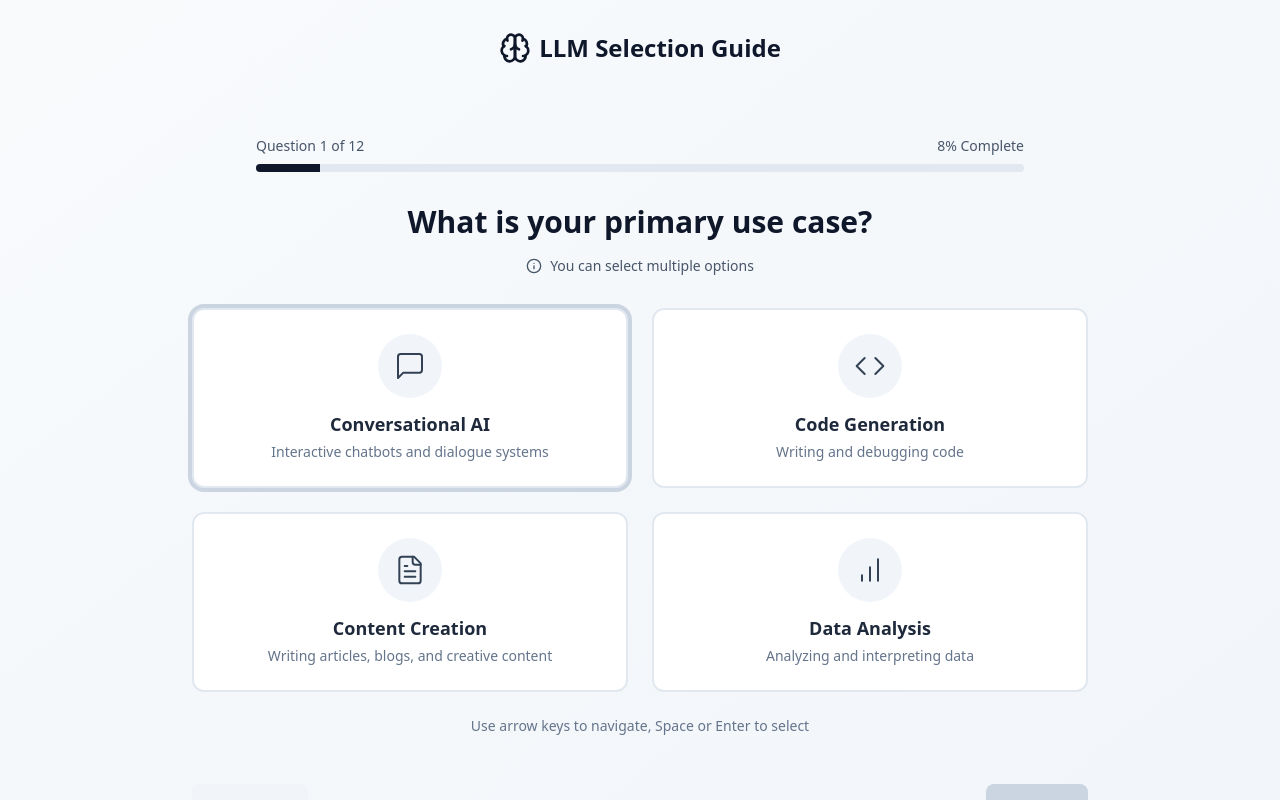
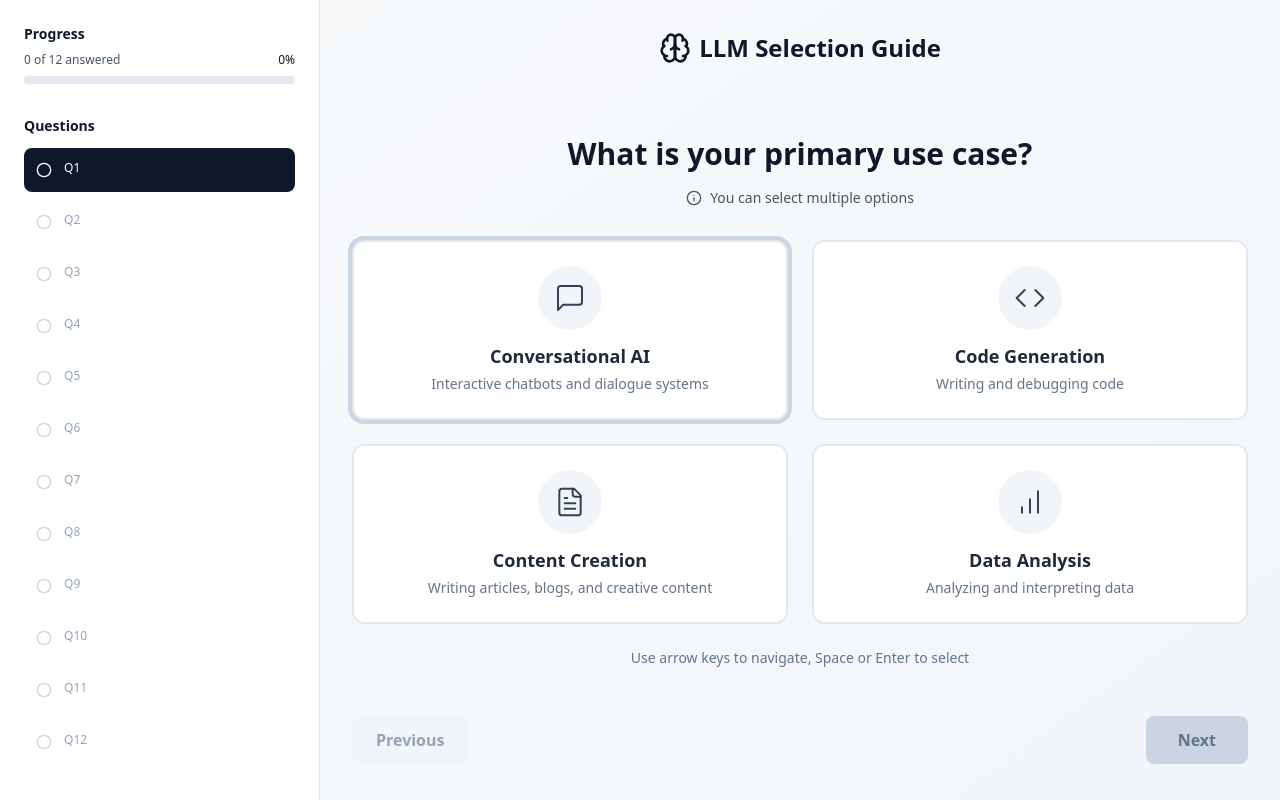
Before and after one commit to LuD1161/llm-practicioner-guide, a React (Vite) app: page / in a window 1280 px wide. Both pictures are taken after a click on the button "Get Started". Shown: the top 800 px of the page. Built offline with nearby package versions, Linux system fonts and the light colour scheme.

Commit message:
Updated App.tsx

```diff
--- a/src/App.tsx
+++ b/src/App.tsx
@@ -2,6 +2,7 @@ import { useState, useEffect } from 'react';
 import { Brain } from 'lucide-react';
 import QuizQuestion from './components/QuizQuestion';
 import ProgressBar from './components/ProgressBar';
+import QuizSidebar from './components/QuizSidebar';
 import Results from './components/Results';
 import quizData from './data/quiz-data.json';
 import { QuizData, UserAnswers } from './types/quiz';
@@ -115,16 +116,22 @@ function App() {
   }
 
   return (
-    <div className="min-h-screen bg-gradient-to-br from-slate-50 to-slate-100 py-8 px-4">
-      <div className="max-w-6xl mx-auto">
+    <div className="min-h-screen bg-gradient-to-br from-slate-50 to-slate-100 flex">
+      <QuizSidebar
+        questions={data.questions}
+        currentQuestionIndex={currentQuestionIndex}
+        userAnswers={userAnswers}
+        onQuestionClick={setCurrentQuestionIndex}
+      />
+
+      <div className="flex-1 py-8 px-4 overflow-y-auto">
+        <div className="max-w-4xl mx-auto">
           <div className="text-center mb-12">
             <div className="inline-flex items-center gap-2 mb-6">
               <Brain className="text-slate-900" size={32} />
               <h1 className="text-2xl font-bold text-slate-900">LLM Selection Guide</h1>
             </div>
           </div>
-
-        <ProgressBar current={currentQuestionIndex + 1} total={totalQuestions} />
 
           <div className="mb-12">
             <QuizQuestion
@@ -134,7 +141,7 @@ function App() {
             />
           </div>
 
-        <div className="flex items-center justify-between max-w-4xl mx-auto">
+          <div className="flex items-center justify-between">
             <button
               onClick={handlePrevious}
               disabled={currentQuestionIndex === 0}
@@ -171,6 +178,7 @@ function App() {
           </div>
         </div>
       </div>
+    </div>
   );
 }
 
--- /dev/null
+++ b/src/components/QuizSidebar.tsx
@@ -0,0 +1,111 @@
+import { CheckCircle2, Circle } from 'lucide-react';
+import { Question, UserAnswers } from '../types/quiz';
+
+interface QuizSidebarProps {
+  questions: Question[];
+  currentQuestionIndex: number;
+  userAnswers: UserAnswers;
+  onQuestionClick: (index: number) => void;
+}
+
+export default function QuizSidebar({
+  questions,
+  currentQuestionIndex,
+  userAnswers,
+  onQuestionClick,
+}: QuizSidebarProps) {
+  const answeredCount = Object.keys(userAnswers).length;
+  const totalQuestions = questions.length;
+  const percentage = (answeredCount / totalQuestions) * 100;
+
+  return (
+    <div className="w-80 bg-white border-r border-slate-200 p-6 overflow-y-auto">
+      <div className="mb-8">
+        <h3 className="text-sm font-semibold text-slate-900 mb-2">Progress</h3>
+        <div className="flex items-center justify-between mb-2">
+          <span className="text-xs text-slate-600">
+            {answeredCount} of {totalQuestions} answered
+          </span>
+          <span className="text-xs font-medium text-slate-900">
+            {Math.round(percentage)}%
+          </span>
+        </div>
+        <div className="w-full h-2 bg-slate-200 rounded-full overflow-hidden">
+          <div
+            className="h-full bg-slate-900 transition-all duration-500 ease-out"
+            style={{ width: `${percentage}%` }}
+          />
+        </div>
+      </div>
+
+      <div>
+        <h3 className="text-sm font-semibold text-slate-900 mb-3">Questions</h3>
+        <div className="space-y-2">
+          {questions.map((question, index) => {
+            const isAnswered = userAnswers[question.id] !== undefined;
+            const isCurrent = index === currentQuestionIndex;
+
+            return (
+              <button
+                key={question.id}
+                onClick={() => onQuestionClick(index)}
+                className={`
+                  w-full text-left p-3 rounded-lg transition-all duration-200
+                  ${isCurrent
+                    ? 'bg-slate-900 text-white'
+                    : isAnswered
+                    ? 'bg-slate-50 text-slate-900 hover:bg-slate-100'
+                    : 'bg-white text-slate-400 hover:bg-slate-50'
+                  }
+                `}
+              >
+                <div className="flex items-start gap-3">
+                  <div className="flex-shrink-0 mt-0.5">
+                    {isAnswered ? (
+                      <CheckCircle2
+                        size={16}
+                        className={isCurrent ? 'text-white' : 'text-slate-900'}
+                        fill="currentColor"
+                      />
+                    ) : (
+                      <Circle
+                        size={16}
+                        className={isCurrent ? 'text-white' : 'text-slate-300'}
+                      />
+                    )}
+                  </div>
+                  <div className="flex-1 min-w-0">
+                    <div className="flex items-center gap-2 mb-1">
+                      <span
+                        className={`text-xs font-medium ${
+                          isCurrent
+                            ? 'text-white'
+                            : isAnswered
+                            ? 'text-slate-600'
+                            : 'text-slate-400'
+                        }`}
+                      >
+                        Q{index + 1}
+                      </span>
+                    </div>
+                    <p
+                      className={`text-sm leading-snug ${
+                        isCurrent
+                          ? 'text-white'
+                          : isAnswered
+                          ? 'text-slate-900'
+                          : 'text-slate-400'
+                      }`}
+                    >
+                      {question.text}
+                    </p>
+                  </div>
+                </div>
+              </button>
+            );
+          })}
+        </div>
+      </div>
+    </div>
+  );
+}
```
Lines whose indentation alone changed are shown as unchanged.
